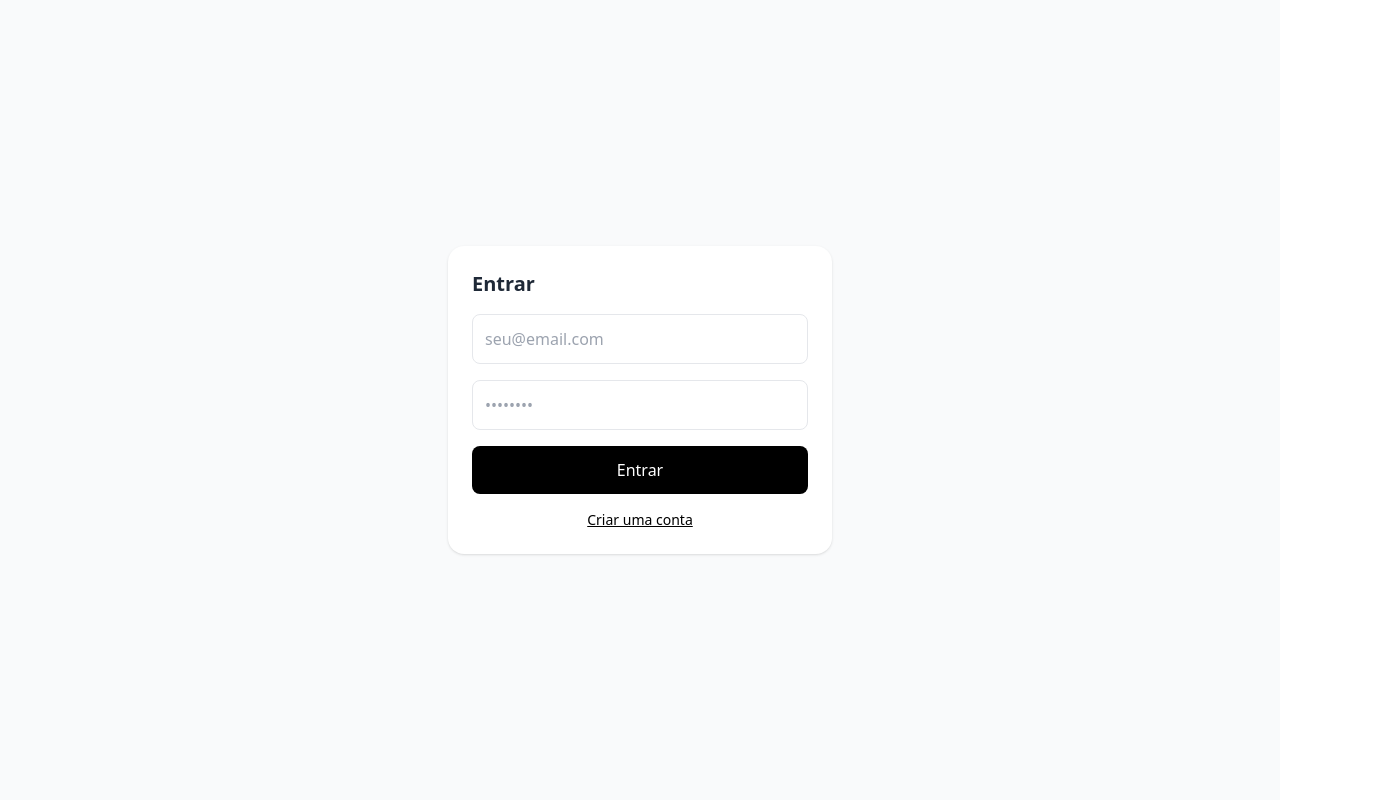
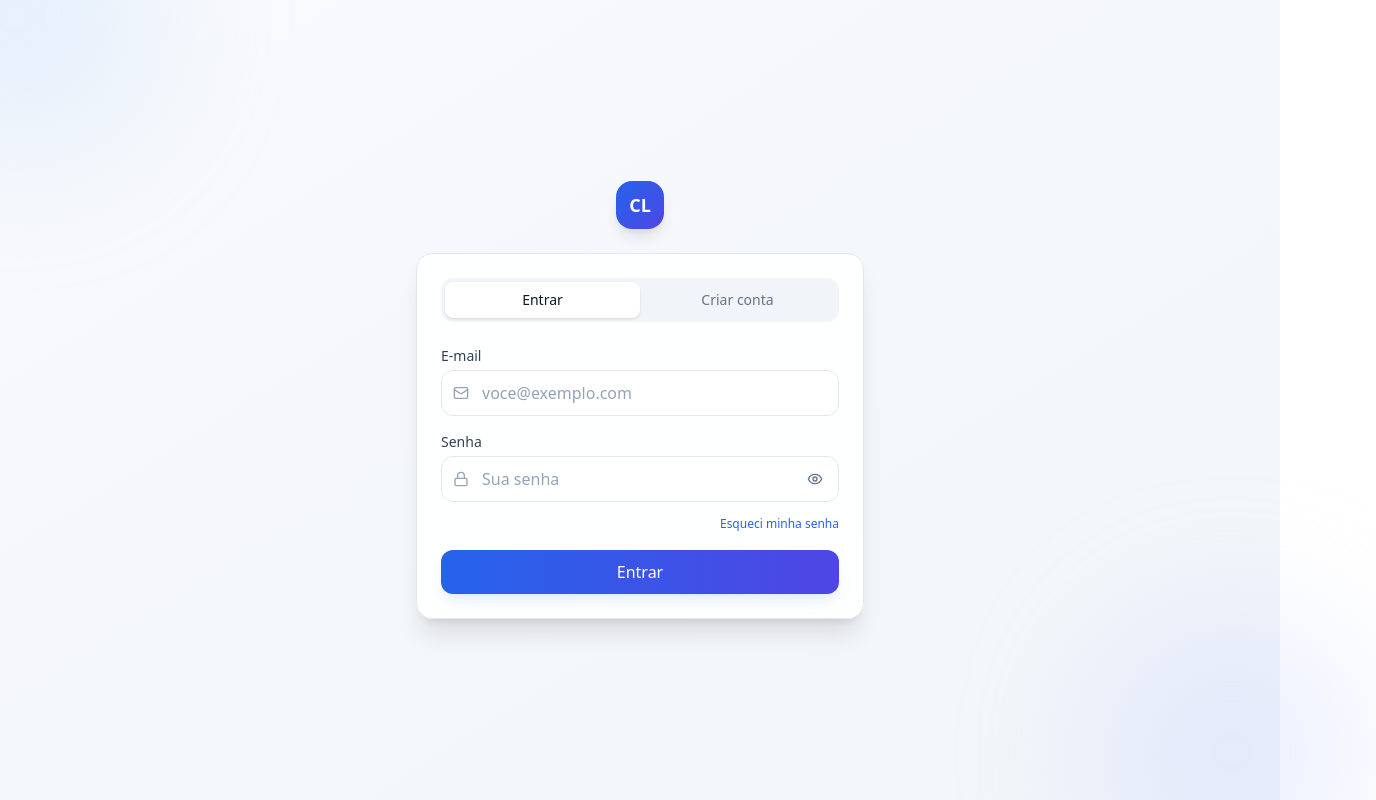
Before and after one commit to LeonardohvB/Aplicativo, a React (Vite) app: page / in a window 1280 px wide. Shown: the top 800 px of the page, 1376 px wide, since content can reach past the window. Built offline with nearby package versions, Linux system fonts and the light colour scheme; no server answers; what @react-pdf/renderer would draw is missing.

Commit message:
ajuste tela de login e card profissionais

```diff
--- a/src/components/Professionals/ProfessionalCard.tsx
+++ b/src/components/Professionals/ProfessionalCard.tsx
@@ -107,7 +107,7 @@ const ProfessionalCard: React.FC<ProfessionalCardProps> = ({
                 {professional.name}
               </div>
               {professional.specialty && (
-                <div className="mt-1 inline-flex items-center rounded-full bg-blue-50 px-2.5 py-0.5 text-xs font-medium text-blue-700 ring-1 ring-inset ring-blue-100">
+                <div className="mt-1 inline-flex items-center rounded-full bg-blue-50 px-2.5 py-0.5 text-xs font-medium text-blue-700 ring-1 ring-inset ring-blue-600">
                   {professional.specialty}
                 </div>
               )}
@@ -138,7 +138,7 @@ const ProfessionalCard: React.FC<ProfessionalCardProps> = ({
             <div className="space-y-1.5 text-sm -ml-12 sm:-ml-3">
               {professional.phone && (
                 <div className="flex items-center gap-2 text-gray-700" onClick={stop}>
-                  <Phone className="h-4 w-4 text-gray-400" />
+                  <Phone className="h-4 w-4 text-blue-600" />
                   <span className="select-text">{professional.phone}</span>
                 </div>
               )}
@@ -153,7 +153,7 @@ const ProfessionalCard: React.FC<ProfessionalCardProps> = ({
                     e.stopPropagation();
                     window.location.href = `tel:${professional.phone}`;
                   }}
-                  className="inline-flex items-center gap-1 rounded-full border border-blue-300 px-2.5 py-0.5 text-xs font-medium text-blue-700 hover:bg-blue-50 focus:outline-none focus:ring-2 focus:ring-blue-500/40"
+                  className="inline-flex items-center gap-1 rounded-full border border-blue-600 px-2.5 py-0.5 text-xs font-medium text-blue-700 hover:bg-blue-50 focus:outline-none focus:ring-2 focus:ring-blue-500/40"
                   title="Ligar"
                   aria-label={`Ligar para ${professional.phone}`}
                 >
@@ -165,7 +165,7 @@ const ProfessionalCard: React.FC<ProfessionalCardProps> = ({
             {/* Linha 3 — Registro (esquerda) */}
             <div className="space-y-1.5 text-sm -ml-12 sm:-ml-3">
               <div className="flex items-center gap-2 text-gray-700">
-                <BadgeCheck className="h-4 w-4 text-gray-400" />
+                <BadgeCheck className="h-4 w-4 text-blue-600" />
                 <span className="font-medium">Registro:</span>
                 <span className="inline-flex items-center rounded-full bg-gray-100 px-2 py-0.5 text-xs font-medium text-gray-700 ring-1 ring-inset ring-gray-200">
                   {professional.registrationCode}
--- a/src/pages/Login.tsx
+++ b/src/pages/Login.tsx
@@ -1,84 +1,185 @@
 // src/pages/Login.tsx
-import { useState } from 'react'
+import React, { useState } from 'react'
+import { Mail, Lock, Eye, EyeOff, Loader2, CheckCircle2, AlertTriangle } from 'lucide-react'
 import { supabase } from '../lib/supabase'
 
+type Mode = 'login' | 'signup'
+
 export default function Login() {
+  const [mode, setMode] = useState<Mode>('login')
   const [email, setEmail] = useState('')
   const [password, setPassword] = useState('')
-  const [mode, setMode] = useState<'login' | 'signup'>('login')
+  const [showPassword, setShowPassword] = useState(false)
   const [loading, setLoading] = useState(false)
-  const [msg, setMsg] = useState<string | null>(null)
-  const [err, setErr] = useState<string | null>(null)
+  const [message, setMessage] = useState<string | null>(null)
+  const [error, setError] = useState<string | null>(null)
 
-  const handleSubmit = async (e: React.FormEvent) => {
+  const isValidEmail = (v: string) => /\S+@\S+\.\S+/.test(v)
+
+  async function handleSubmit(e: React.FormEvent) {
     e.preventDefault()
-    setLoading(true); setMsg(null); setErr(null)
+    setMessage(null); setError(null)
+
+    if (!isValidEmail(email)) return setError('Informe um e-mail válido.')
+    if (!password || password.length < 6) return setError('A senha deve ter pelo menos 6 caracteres.')
 
     try {
+      setLoading(true)
       if (mode === 'login') {
         const { error } = await supabase.auth.signInWithPassword({ email, password })
         if (error) throw error
-        setMsg('Login realizado!')
+        setMessage('Login realizado com sucesso!')
       } else {
         const { error } = await supabase.auth.signUp({ email, password })
         if (error) throw error
-        setMsg('Cadastro criado! Verifique seu e-mail caso a confirmação esteja ativada.')
+        setMessage('Conta criada! Verifique seu e-mail se a confirmação estiver ativada.')
       }
-    } catch (e: any) {
-      setErr(e?.message ?? 'Falha ao autenticar')
+    } catch (err: any) {
+      setError(err?.message ?? 'Algo deu errado. Tente novamente.')
+    } finally {
+      setLoading(false)
+    }
+  }
+
+  async function handleResetPassword() {
+    setMessage(null); setError(null)
+    if (!isValidEmail(email)) return setError('Digite seu e-mail acima para receber o link de redefinição.')
+    try {
+      setLoading(true)
+      await supabase.auth.resetPasswordForEmail(email, {
+        redirectTo: `${window.location.origin}`,
+      })
+      setMessage('Enviamos um link de redefinição para o seu e-mail.')
+    } catch (err: any) {
+      setError(err?.message ?? 'Não foi possível enviar o e-mail de redefinição.')
     } finally {
       setLoading(false)
     }
   }
 
   return (
-    <div className="min-h-screen flex items-center justify-center bg-gray-50 p-6">
-      <form onSubmit={handleSubmit} className="w-full max-w-sm bg-white rounded-2xl shadow p-6 space-y-4">
-        <h1 className="text-xl font-semibold text-gray-800">
-          {mode === 'login' ? 'Entrar' : 'Criar conta'}
-        </h1>
+    <div className="relative min-h-screen flex items-center justify-center bg-gradient-to-br from-slate-50 to-slate-100">
+      {/* blobs decorativos */}
+      <div className="pointer-events-none absolute -top-32 -left-32 h-72 w-72 rounded-full bg-blue-200/30 blur-3xl" />
+      <div className="pointer-events-none absolute -bottom-24 -right-24 h-72 w-72 rounded-full bg-indigo-200/30 blur-3xl" />
 
+      <div className="w-full max-w-md">
+        {/* logomarca/monograma */}
+        <div className="mb-6 flex items-center justify-center">
+          <div className="flex h-12 w-12 items-center justify-center rounded-2xl bg-gradient-to-br from-blue-600 to-indigo-600 text-white shadow-lg">
+            <span className="text-lg font-bold">CL</span>
+          </div>
+        </div>
+
+        <div className="rounded-2xl border border-slate-200 bg-white/90 p-6 shadow-xl backdrop-blur">
+          {/* abas */}
+          <div className="mb-6 grid grid-cols-2 rounded-xl bg-slate-100 p-1">
+            <button
+              type="button"
+              onClick={() => setMode('login')}
+              className={`rounded-lg px-3 py-2 text-sm font-medium transition ${
+                mode === 'login' ? 'bg-white shadow text-slate-900' : 'text-slate-500 hover:text-slate-700'
+              }`}
+            >
+              Entrar
+            </button>
+            <button
+              type="button"
+              onClick={() => setMode('signup')}
+              className={`rounded-lg px-3 py-2 text-sm font-medium transition ${
+                mode === 'signup' ? 'bg-white shadow text-slate-900' : 'text-slate-500 hover:text-slate-700'
+              }`}
+            >
+              Criar conta
+            </button>
+          </div>
+
+          {/* mensagens */}
+          {message && (
+            <div className="mb-4 flex items-center gap-2 rounded-lg border border-emerald-200 bg-emerald-50 px-3 py-2 text-emerald-700">
+              <CheckCircle2 className="h-4 w-4" />
+              <p className="text-sm">{message}</p>
+            </div>
+          )}
+          {error && (
+            <div className="mb-4 flex items-center gap-2 rounded-lg border border-red-200 bg-red-50 px-3 py-2 text-red-700">
+              <AlertTriangle className="h-4 w-4" />
+              <p className="text-sm">{error}</p>
+            </div>
+          )}
+
+          {/* formulário */}
+          <form onSubmit={handleSubmit} className="space-y-4">
+            <div>
+              <label className="mb-1 block text-sm font-medium text-slate-700">E-mail</label>
+              <div className="relative">
+                <Mail className="pointer-events-none absolute left-3 top-1/2 h-4 w-4 -translate-y-1/2 text-slate-400" />
                 <input
-          className="w-full border rounded-lg p-3"
                   type="email"
-          placeholder="seu@email.com"
                   value={email}
                   onChange={(e) => setEmail(e.target.value)}
-          required
+                  autoComplete="email"
+                  className="w-full rounded-xl border border-slate-200 bg-white px-10 py-2.5 text-slate-900 outline-none transition placeholder:text-slate-400 focus:border-blue-400"
+                  placeholder="voce@exemplo.com"
                 />
+              </div>
+            </div>
 
+            <div>
+              <label className="mb-1 block text-sm font-medium text-slate-700">Senha</label>
+              <div className="relative">
+                <Lock className="pointer-events-none absolute left-3 top-1/2 h-4 w-4 -translate-y-1/2 text-slate-400" />
                 <input
-          className="w-full border rounded-lg p-3"
-          type="password"
-          placeholder="••••••••"
+                  type={showPassword ? 'text' : 'password'}
                   value={password}
                   onChange={(e) => setPassword(e.target.value)}
-          required
+                  autoComplete={mode === 'login' ? 'current-password' : 'new-password'}
+                  className="w-full rounded-xl border border-slate-200 bg-white px-10 py-2.5 text-slate-900 outline-none transition placeholder:text-slate-400 focus:border-blue-400"
+                  placeholder={mode === 'login' ? 'Sua senha' : 'Crie uma senha'}
                 />
+                <button
+                  type="button"
+                  onClick={() => setShowPassword((v) => !v)}
+                  className="absolute right-3 top-1/2 -translate-y-1/2 rounded-md p-1 text-slate-500 hover:bg-slate-100"
+                  aria-label={showPassword ? 'Ocultar senha' : 'Mostrar senha'}
+                >
+                  {showPassword ? <EyeOff className="h-4 w-4" /> : <Eye className="h-4 w-4" />}
+                </button>
+              </div>
+
+              {mode === 'login' && (
+                <div className="mt-2 text-right">
+                  <button
+                    type="button"
+                    onClick={handleResetPassword}
+                    className="text-xs font-medium text-blue-600 hover:underline"
+                  >
+                    Esqueci minha senha
+                  </button>
+                </div>
+              )}
+            </div>
 
             <button
               type="submit"
               disabled={loading}
-          className="w-full rounded-lg bg-black text-white py-3 disabled:opacity-60"
+              className="mt-2 inline-flex w-full items-center justify-center gap-2 rounded-xl bg-gradient-to-r from-blue-600 to-indigo-600 px-4 py-2.5 font-medium text-white shadow-lg shadow-blue-600/10 transition hover:brightness-110 disabled:opacity-60"
             >
-          {loading ? 'Enviando...' : (mode === 'login' ? 'Entrar' : 'Cadastrar')}
+              {loading ? (
+                <>
+                  <Loader2 className="h-4 w-4 animate-spin" />
+                  {mode === 'login' ? 'Entrando…' : 'Criando conta…'}
+                </>
+              ) : mode === 'login' ? (
+                'Entrar'
+              ) : (
+                'Criar conta'
+              )}
             </button>
+          </form>
 
-        <div className="text-sm text-center">
-          {mode === 'login' ? (
-            <button type="button" className="underline" onClick={() => setMode('signup')}>
-              Criar uma conta
-            </button>
-          ) : (
-            <button type="button" className="underline" onClick={() => setMode('login')}>
-              Já tenho conta
-            </button>
-          )}
         </div>
-
-        {msg && <p className="text-green-600 text-sm">{msg}</p>}
-        {err && <p className="text-red-600 text-sm">{err}</p>}
-      </form>
+      </div>
     </div>
   )
 }
```
Lines whose indentation alone changed are shown as unchanged.
